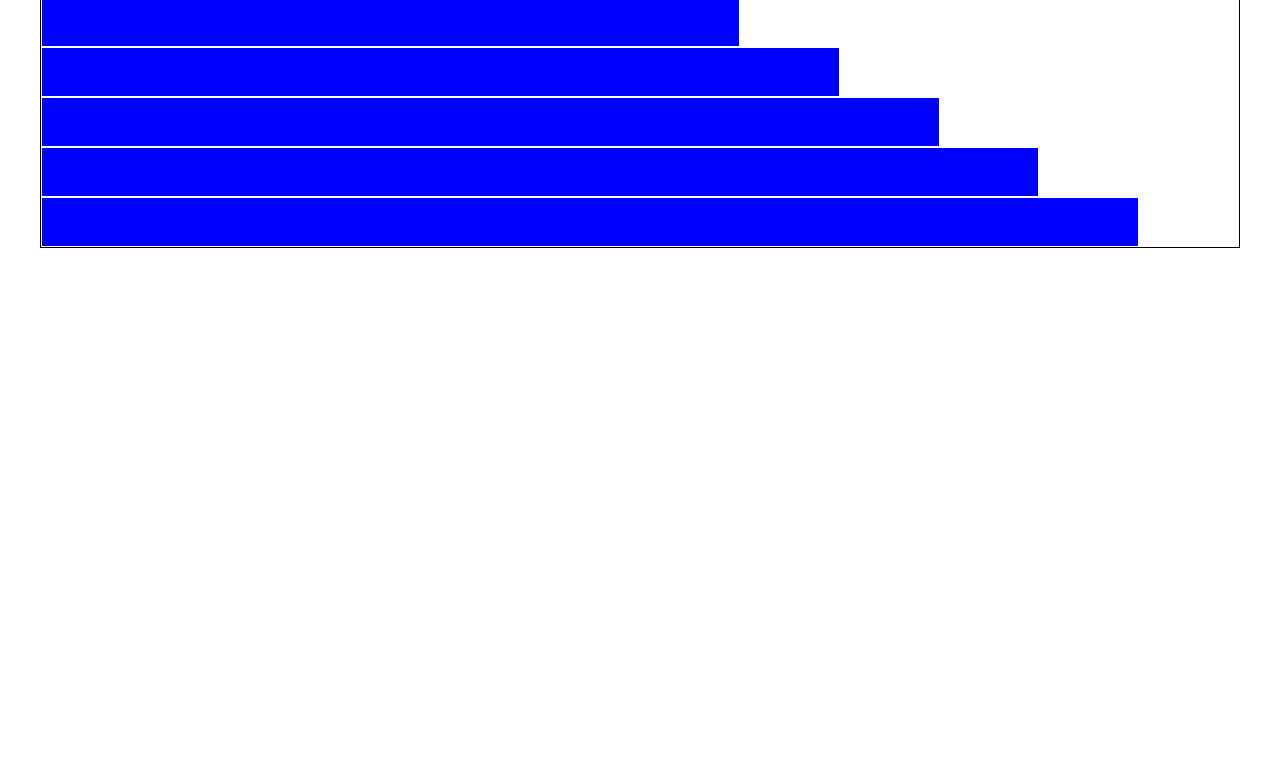
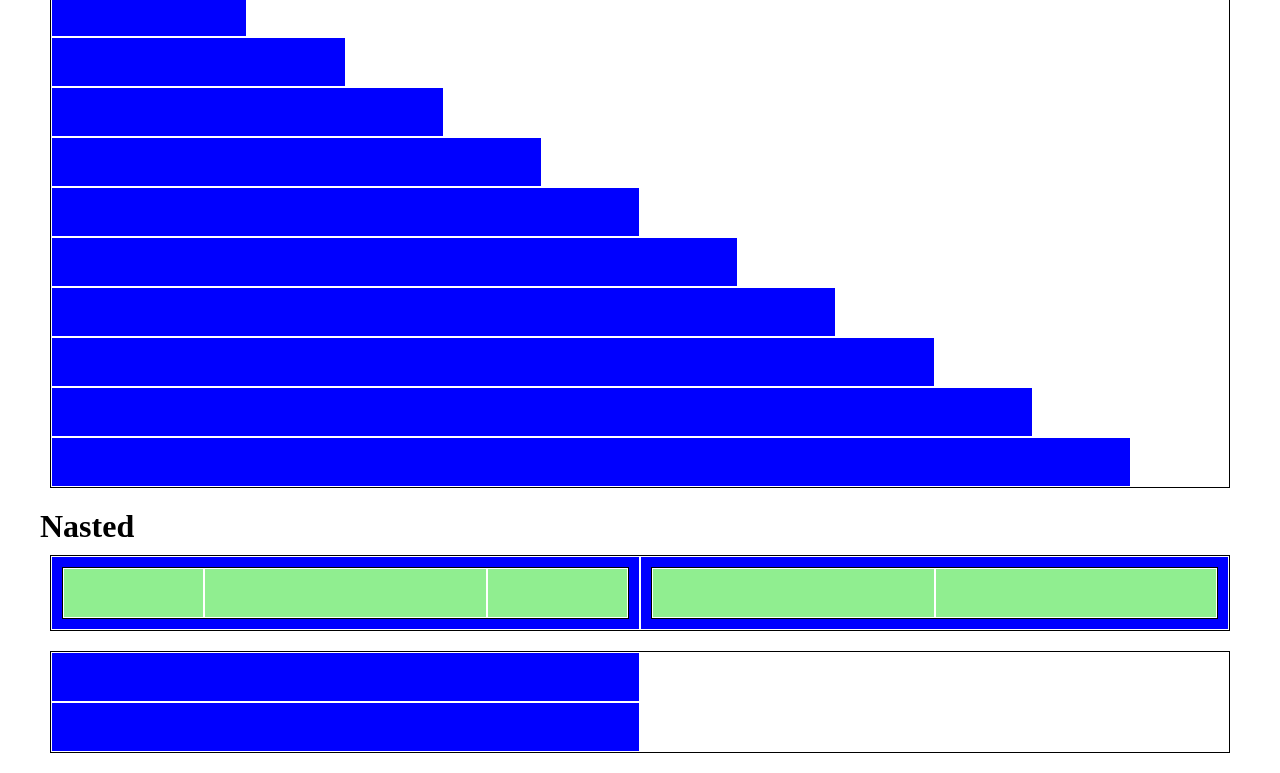
Before and after one commit to Gianlucaorreale/html-css-12bool, a plain HTML site: page index.html in a window 1280 px wide. Shown: the part 876-1649 px from the top of the page. Before the commit the page ends 1144 px from the top, so only its background shows below. Drawn offline with Linux system fonts and the light colour scheme.

Commit message:
added-other

```diff
--- a/css/12bool.css
+++ b/css/12bool.css
@@ -31,6 +31,23 @@
     max-width: 100%;
     flex-grow: 1;
 }
+
+.column {
+    display: flex;
+    flex-direction: column;
+}
+
+.column > [class^="col"] {
+    flex-grow: 0;
+    flex-basis: auto;
+    flex-shrink: 0;
+}
+
+.column > .col {
+    max-width: 100%;
+    flex-grow: 1;
+}
+
 
 
 /*GRIGLIA IN 12 COLONNE*/
@@ -92,3 +109,67 @@
     flex-basis: calc(100% / 12);
     max-width: calc(100% / 12);
 }
+
+.column > .col-1 {
+    flex-basis: calc(100% / 12);
+    max-width: calc(100% / 12);
+}
+
+.column > .col-12 {
+    flex-basis: 100%;
+    max-width: 100%;
+}
+
+.column > .col-11 {
+    flex-basis: calc(100% / 12 * 11);
+    max-width: calc(100% / 12 * 11);
+}
+
+.column > .col-10 {
+    flex-basis: calc(100% / 12 * 10);
+    max-width: calc(100% / 12 * 10);
+}
+
+.column > .col-9 {
+    flex-basis: calc(100% / 12 * 9);
+    max-width: calc(100% / 12 * 9);
+}
+
+.column > .col-8 {
+    flex-basis: calc(100% / 12 * 8);
+    max-width: calc(100% / 12 * 8);
+}
+
+.column > .col-7 {
+    flex-basis: calc(100% / 12 * 7);
+    max-width: calc(100% / 12 * 7);
+}
+
+.column > .col-6 {
+    flex-basis: 50%;
+    max-width: 50%;
+}
+
+.column > .col-5 {
+    flex-basis: calc(100% / 12 * 5);
+    max-width: calc(100% / 12 * 5);
+}
+
+.column > .col-4 {
+    flex-basis: calc(100% / 12 * 4);
+    max-width: calc(100% / 12 * 4);
+}
+
+.column > .col-3 {
+    flex-basis: 25%;
+    max-width: 25%;
+}
+.column > .col-2 {
+    flex-basis: calc(100% / 12 * 2);
+    max-width: calc(100% / 12 * 2);
+}
+
+.column > .col-1 {
+    flex-basis: calc(100% / 12);
+    max-width: calc(100% / 12);
+}
--- a/css/style.css
+++ b/css/style.css
@@ -1,5 +1,6 @@
 .row {
     border: 1px solid black;
+    margin: 10px;
 }
 
 .row > [class^="col"] {
@@ -14,6 +15,28 @@
     background-color: lightgreen;
 }
 
+.column {
+    border: 1px solid black;
+    margin: 10px;
+
+}
+
+.column > [class^="col"] {
+    min-height: 50px;
+    background-color: blue;
+    border: 1px solid white;
+    text-align: center;
+    color: white;
+}
+
+.column > [class^="col"] .bg-light-green {
+    background-color: lightgreen;
+}
+.column > [class^="col"] .center {
+
+    align-self: center;
+}
+
 .container{
     margin-bottom: 20px;
 }
--- a/index.html
+++ b/index.html
@@ -70,7 +70,7 @@
 </div>
 <div class="container">
     <h1>Offset</h1>
-    <div class="row">
+    <div class="column">
        <div class="col-1"></div>
         <div class="col-2"></div>
         <div class="col-3"></div>
@@ -84,5 +84,29 @@
         <div class="col-11"></div>
     </div>
 </div>
+<div class="container">
+    <h1>Nasted</h1>
+    <div class="row">
+        <div class="col-6">
+            <div class="row">
+                <div class="col-3 bg-light-green"></div>
+                <div class="col-6 bg-light-green"></div>
+                <div class="col-3 bg-light-green"></div>
+            </div>
+        </div>
+        <div class="col-6">
+            <div class="row">
+                <div class="col-6 bg-light-green"></div>
+                <div class="col-6 bg-light-green"></div>
+            </div>
+        </div>
+    </div>
+</div>
+<div class="container">
+    <div class="column">
+        <div class="col-6"></div>
+        <div class="col-6 center"></div>
+    </div>
+</div>
 </body>
 </html>
```
